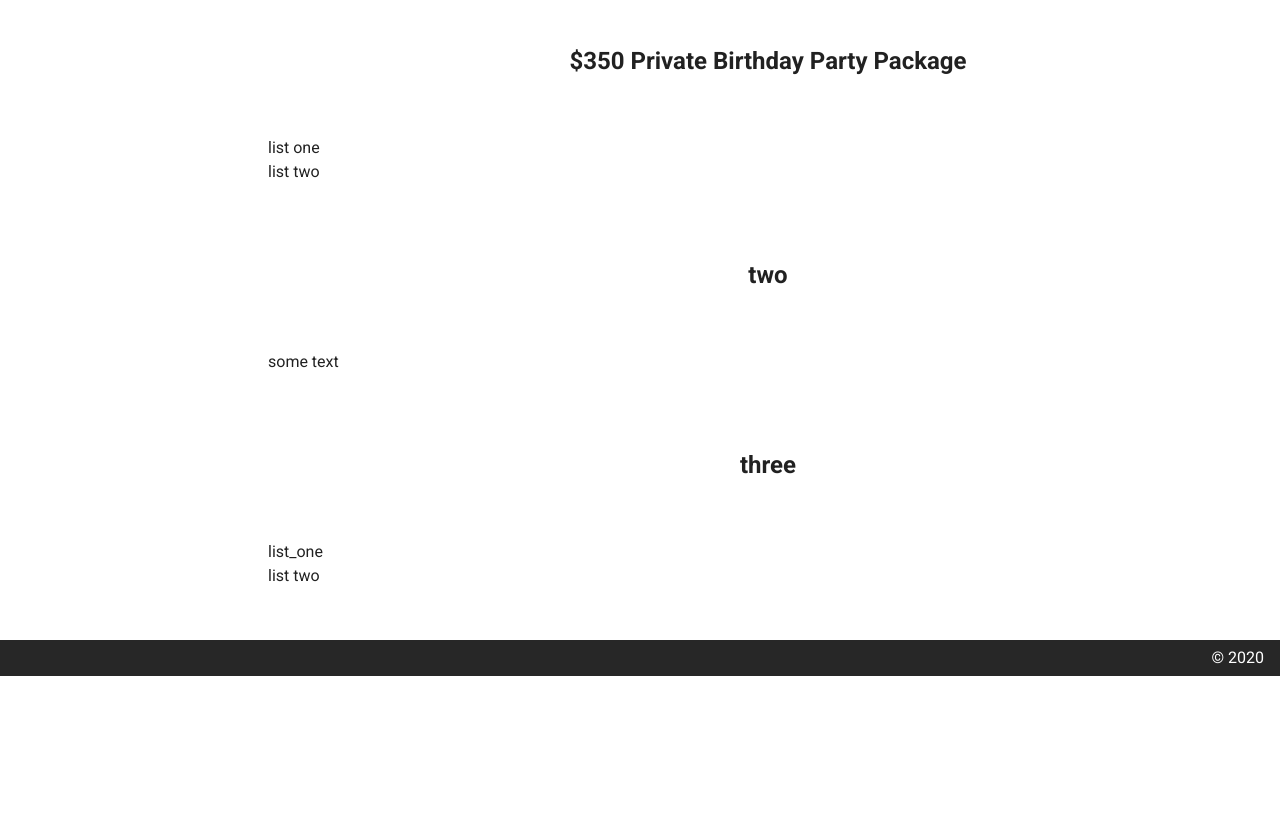
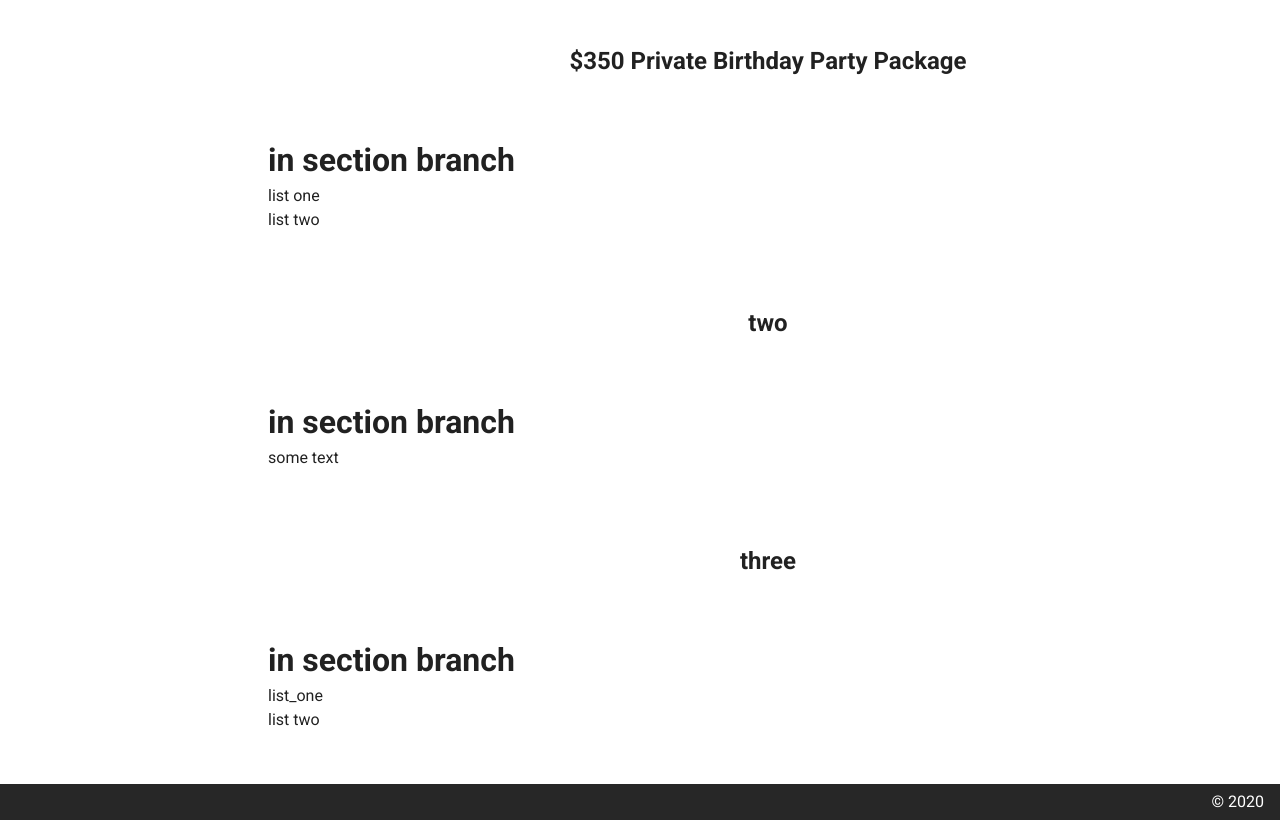
Before and after one commit to matt-muniz/spp.v1, a Nuxt app in the folder client/: page / in a window 1280 px wide. Shown: the part 900-1720 px from the top of the page. Before the commit the page ends 1576 px from the top, so only its background shows below. Built offline with nearby package versions, Linux system fonts and the light colour scheme.

Commit message:
workiong on branch sections

```diff
--- a/client/pages/index.vue
+++ b/client/pages/index.vue
@@ -87,6 +87,7 @@
           </v-row>
         </v-img>
       </v-row>
+      <h1>in section branch</h1>
       <div v-if="item.listItems">
         <div v-for="(listItem, j) in item.listItems" :key="j">
           <p>{{ listItem.list_1 }}</p>
```
